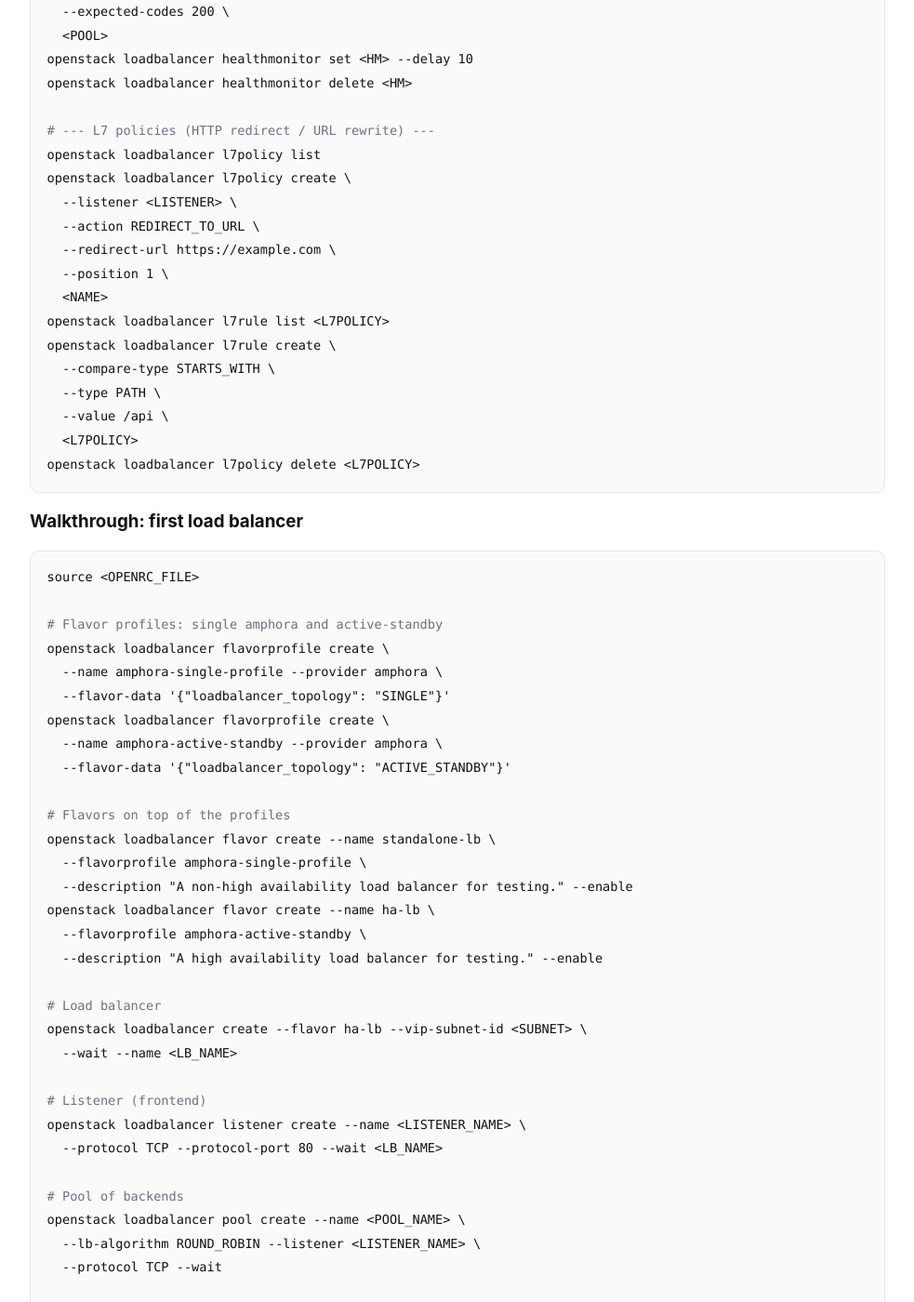
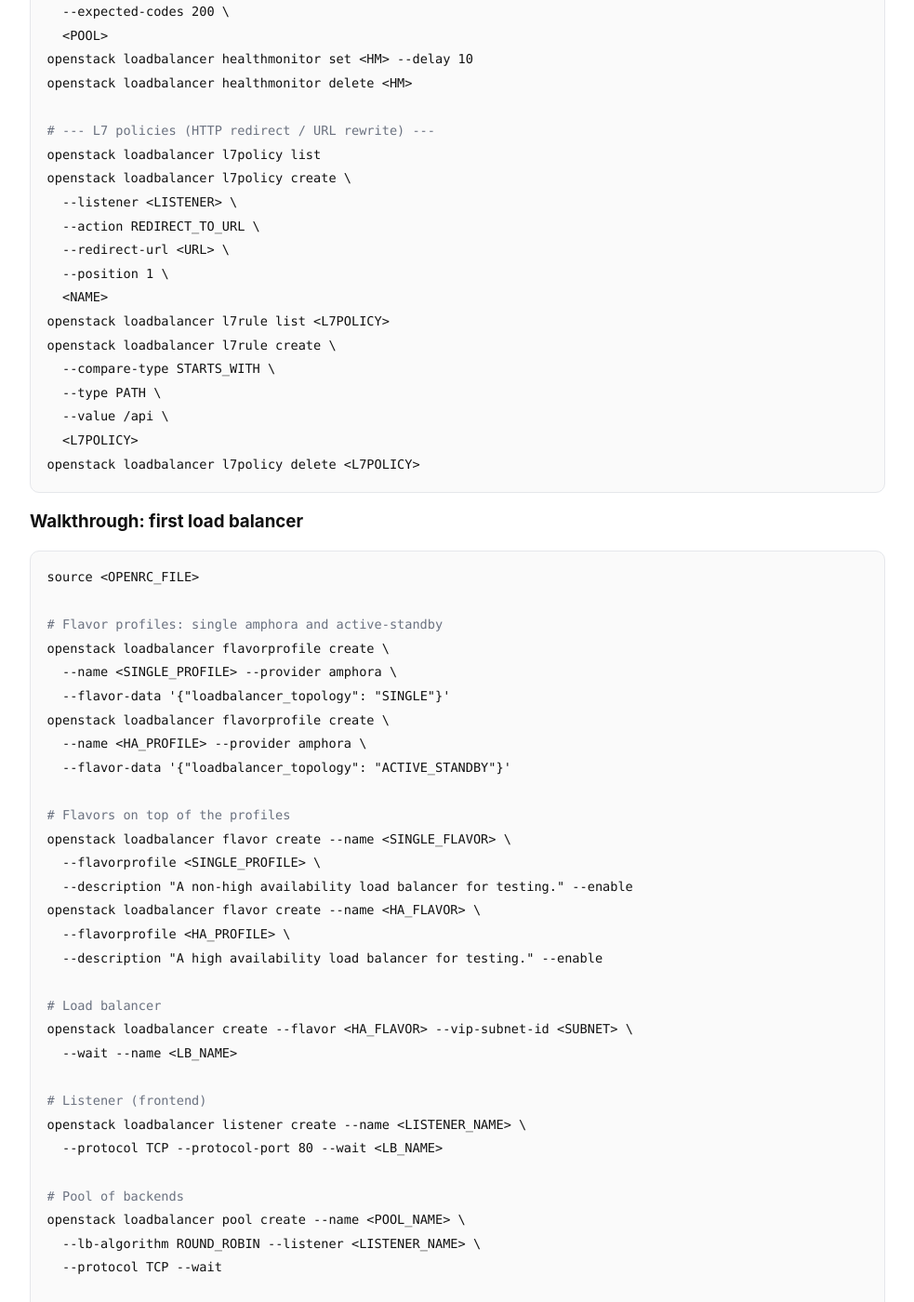
Before and after one commit to codecap/infraguide, a Jekyll site: the page built from cheat-sheets/openstack/index.md, in a window 1280 px wide and 1400 px high, scrolled down 20889 px. Shown: the whole window at 93% size, without its empty margins (148-1131 px from the left). Built offline with Jekyll 4.4.1, drawn with Linux system fonts in a browser that asks for light colours; comment, search, counter and statistics services are not loaded; some of the changed text lies outside the part shown.

Commit message:
upd: cheat sheets replace concrete values with placeholders
Co-Authored-By: Claude Sonnet 5.5 <noreply@anthropic.com>

```diff
--- a/cheat-sheets/openstack/index.md
+++ b/cheat-sheets/openstack/index.md
@@ -324,7 +324,7 @@ amphora_image_url="https://<IMAGE_HOST>/$amphora_image_file"
 mkdir -p ~/cloud-images/
 curl -o ~/cloud-images/$amphora_image_file $amphora_image_url
 
-openstack image create amphora-x64-haproxy \
+openstack image create <IMAGE_NAME> \
   --container-format bare --disk-format qcow2 --private --tag amphora \
   --file ~/cloud-images/$amphora_image_file \
   --property hw_architecture='x86_64' --property hw_rng_model=virtio
@@ -839,7 +839,7 @@ openstack loadbalancer l7policy list
 openstack loadbalancer l7policy create \
   --listener <LISTENER> \
   --action REDIRECT_TO_URL \
-  --redirect-url https://example.com \
+  --redirect-url <URL> \
   --position 1 \
   <NAME>
 openstack loadbalancer l7rule list <L7POLICY>
@@ -857,22 +857,22 @@ source <OPENRC_FILE>
 
 # Flavor profiles: single amphora and active-standby
 openstack loadbalancer flavorprofile create \
-  --name amphora-single-profile --provider amphora \
+  --name <SINGLE_PROFILE> --provider amphora \
   --flavor-data '{"loadbalancer_topology": "SINGLE"}'
 openstack loadbalancer flavorprofile create \
-  --name amphora-active-standby --provider amphora \
+  --name <HA_PROFILE> --provider amphora \
   --flavor-data '{"loadbalancer_topology": "ACTIVE_STANDBY"}'
 
 # Flavors on top of the profiles
-openstack loadbalancer flavor create --name standalone-lb \
-  --flavorprofile amphora-single-profile \
+openstack loadbalancer flavor create --name <SINGLE_FLAVOR> \
+  --flavorprofile <SINGLE_PROFILE> \
   --description "A non-high availability load balancer for testing." --enable
-openstack loadbalancer flavor create --name ha-lb \
-  --flavorprofile amphora-active-standby \
+openstack loadbalancer flavor create --name <HA_FLAVOR> \
+  --flavorprofile <HA_PROFILE> \
   --description "A high availability load balancer for testing." --enable
 
 # Load balancer
-openstack loadbalancer create --flavor ha-lb --vip-subnet-id <SUBNET> \
+openstack loadbalancer create --flavor <HA_FLAVOR> --vip-subnet-id <SUBNET> \
   --wait --name <LB_NAME>
 
 # Listener (frontend)
@@ -1075,7 +1075,7 @@ openstack baremetal allocation delete <ALLOCATION>
 # --- Zones ---
 openstack zone list
 openstack zone show <ZONE>
-openstack zone create --email admin@example.com <ZONE_FQDN>
+openstack zone create --email <EMAIL> <ZONE_FQDN>
 openstack zone create \
   --type SECONDARY \
   --masters <PRIMARY_NAMESERVER_IP> \
@@ -1092,7 +1092,7 @@ openstack recordset show <ZONE> <RECORDSET>
 openstack recordset create <ZONE> <NAME> --type A --record <IP>
 openstack recordset create <ZONE> <NAME> --type AAAA --record <IPV6>
 openstack recordset create <ZONE> <NAME> --type CNAME --record <TARGET>
-openstack recordset create <ZONE> <NAME> --type MX --record "10 mail.example.com."
+openstack recordset create <ZONE> <NAME> --type MX --record "<PRIORITY> <MAIL_SERVER_FQDN>"
 openstack recordset create <ZONE> <NAME> --type TXT --record "v=spf1 mx -all"
 openstack recordset set <ZONE> <RECORDSET> --record <NEW_IP>
 openstack recordset delete <ZONE> <RECORDSET>
```
Also changed, not shown: other parts of cheat-sheets/openstack/index.md (+6 -6 lines), cheat-sheets/ceph/index.md (+1 -1 lines).
